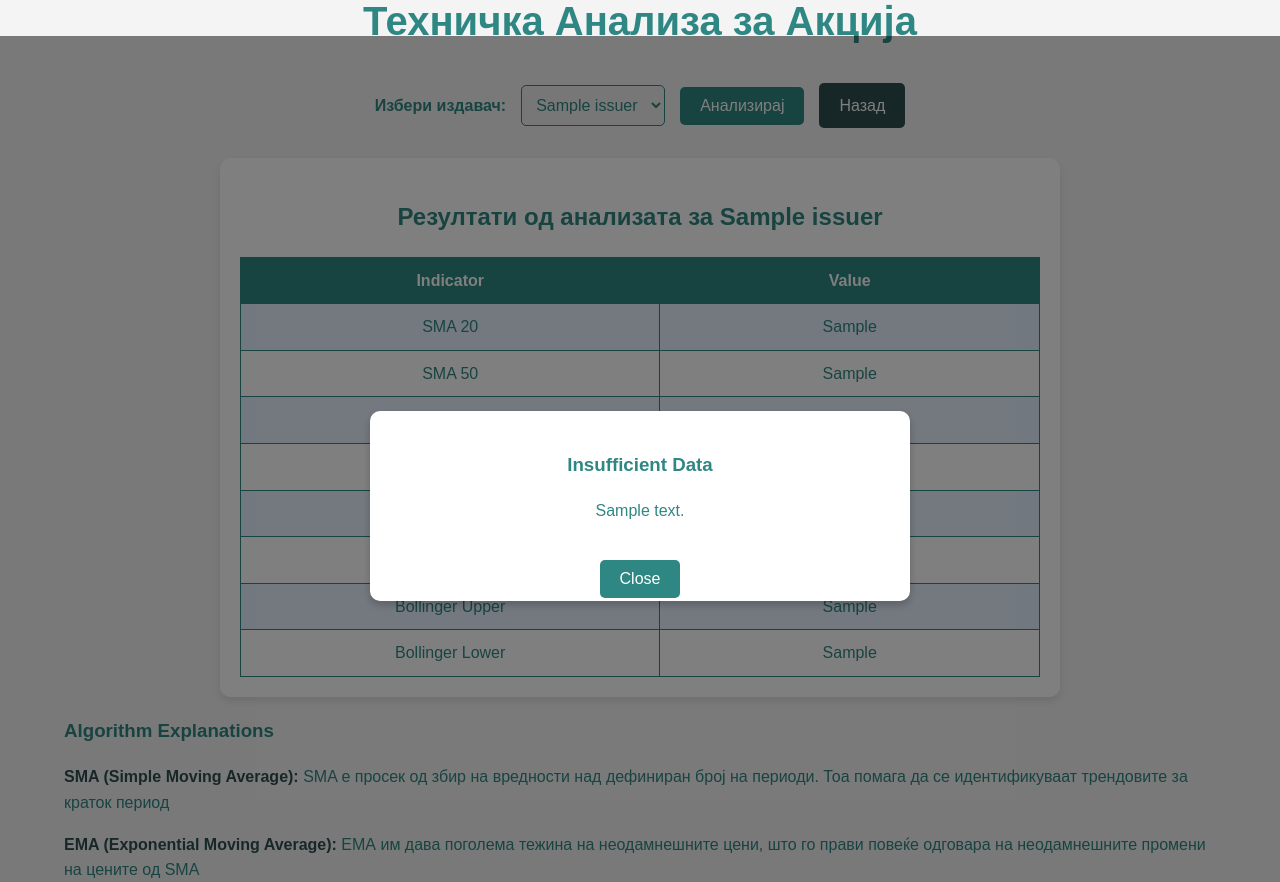
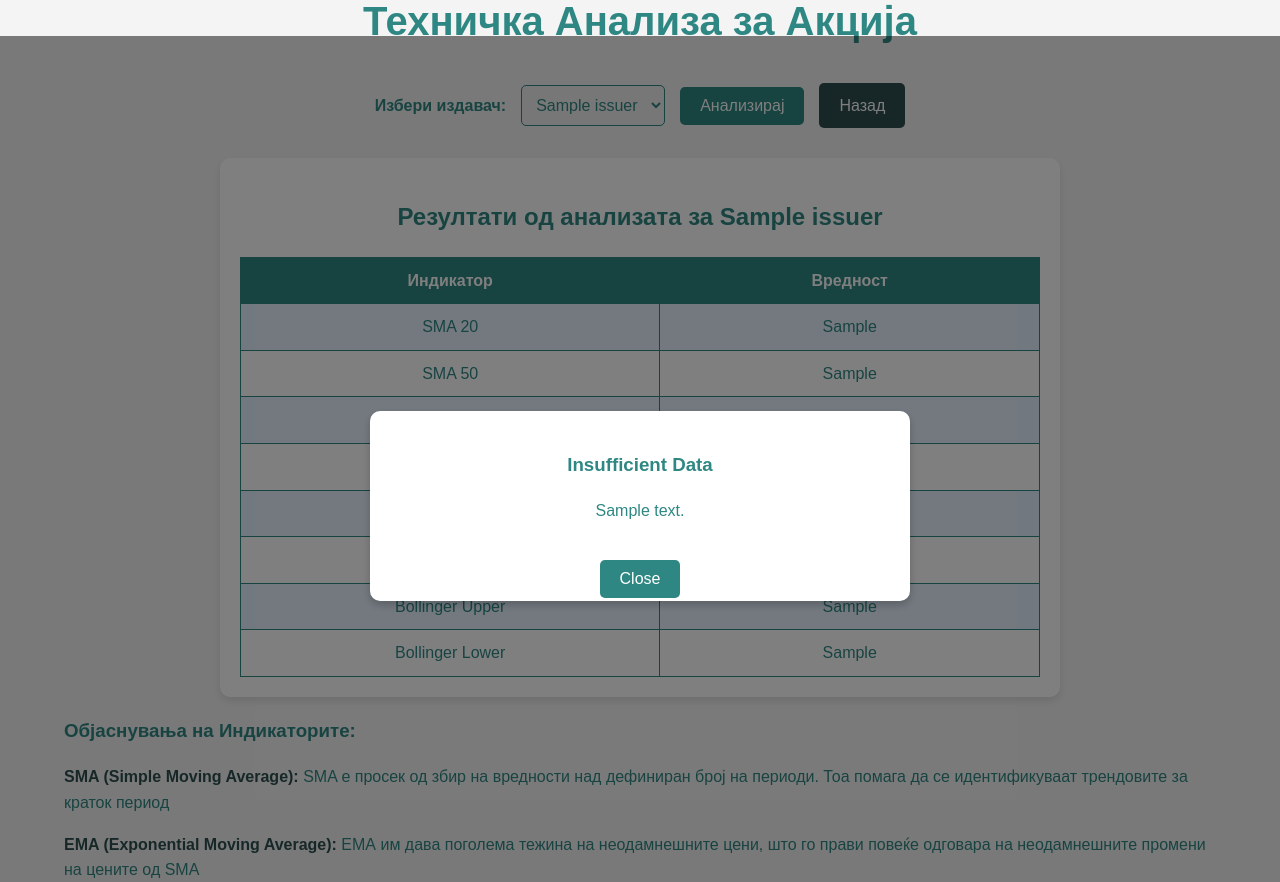
Before and after one commit to davidhristov59/DIANS, a Flask app: template Homework3/templates/technicalAnalysis.html in a window 1280 px wide. Shown: the part 58-940 px from the top of the page. Run offline with Flask 3, Linux system fonts and the light colour scheme; the template is opened without the code that fills it: most values are stand-ins (such as "Sample title", 1, 10 or a date in 2020).

Commit message:
Homework 3

```diff
--- a/Homework3/templates/technicalAnalysis.html
+++ b/Homework3/templates/technicalAnalysis.html
@@ -34,8 +34,8 @@
         <h2>Резултати од анализата за {{ issuer }}</h2>
         <table class="results-table">
             <tr>
-                <th>Indicator</th>
-                <th>Value</th>
+                <th>Индикатор</th>
+                <th>Вредност</th>
             </tr>
             <tr>
                 <td>SMA 20</td>
@@ -74,7 +74,7 @@
     {% endif %}
 
     <div>
-        <h3>Algorithm Explanations</h3>
+        <h3>Објаснувања на Индикаторите:</h3>
         <p><strong>SMA (Simple Moving Average):</strong> SMA е просек од збир на вредности над дефиниран број на
             периоди. Тоа помага да се идентификуваат трендовите за краток период</p>
         <p><strong>EMA (Exponential Moving Average):</strong> ЕМА им дава поголема тежина на неодамнешните цени, што го
```
